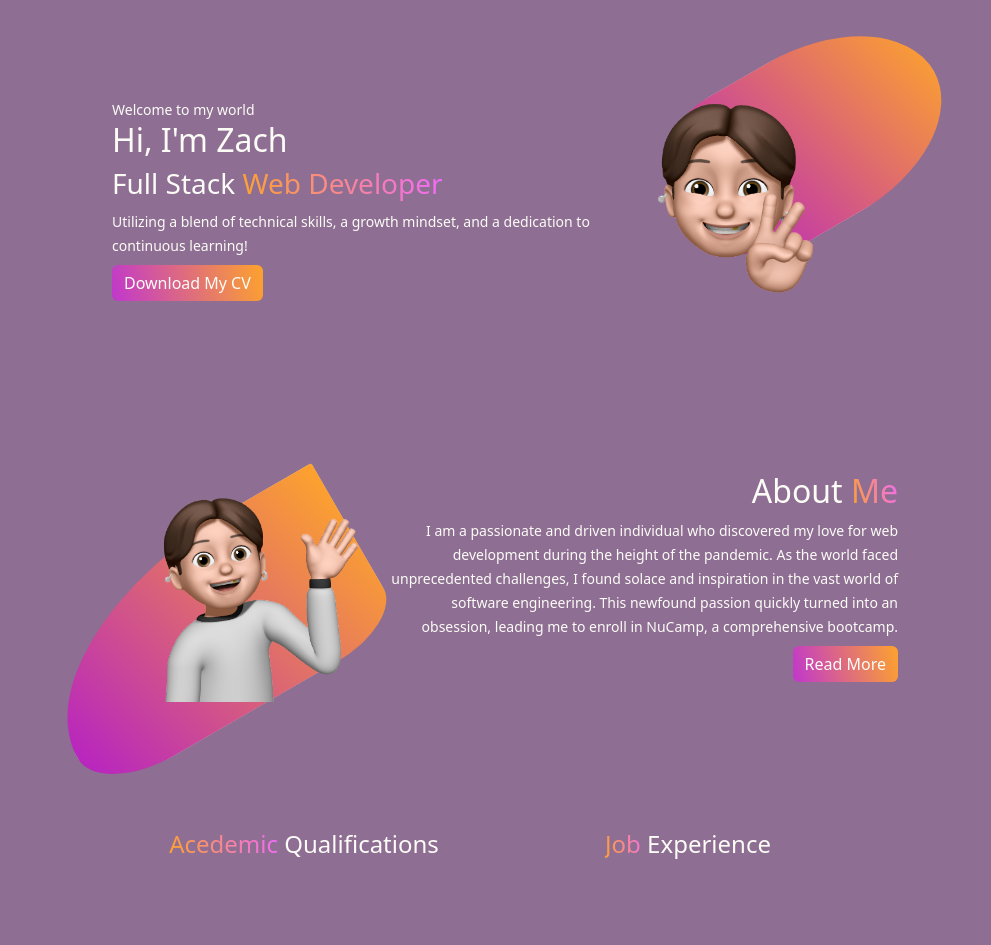
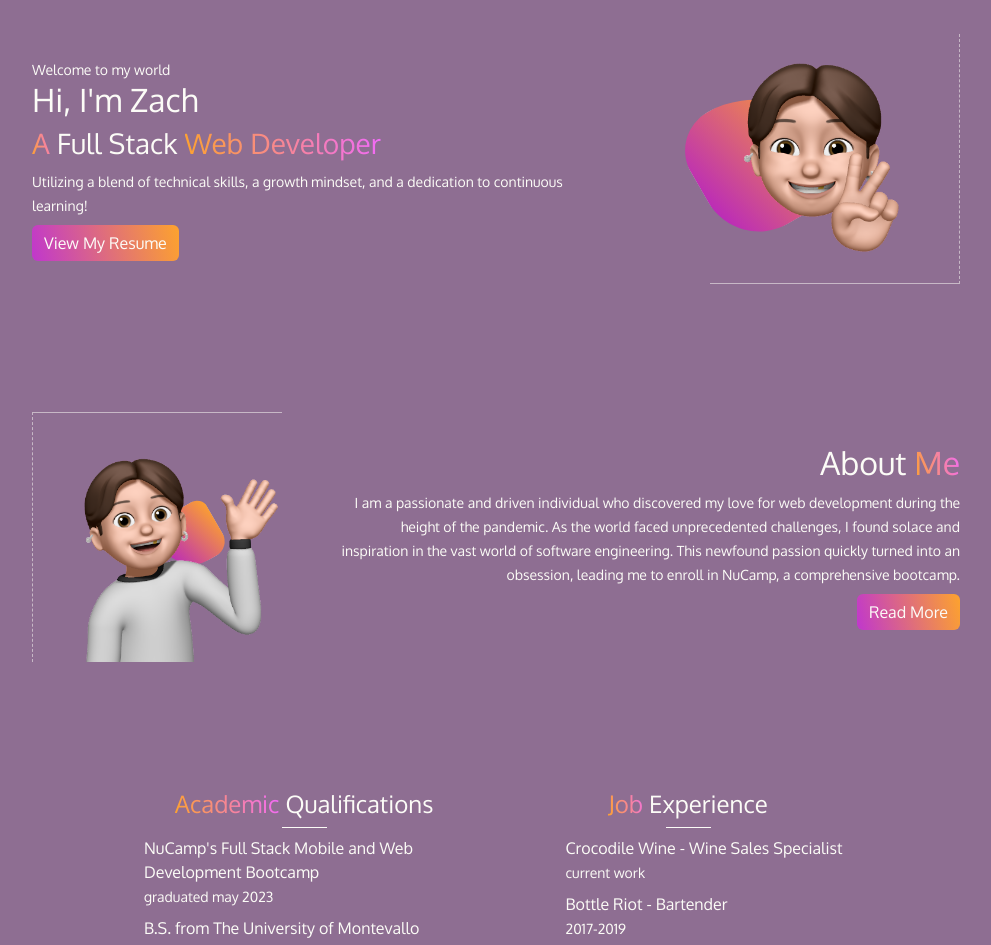
Before and after one commit to zdotg/zg-portfolio, a React (Create React App) app: page / in a window 1280 px wide. Shown: the part 120-1065 px from the top of the page, without its empty margins (144-1135 px from the left). Built offline with nearby package versions, Linux system fonts and the light colour scheme.

Commit message:
Added skills and Certs and worked on placement and responsiveness

```diff
--- a/public/index.html
+++ b/public/index.html
@@ -9,6 +9,9 @@
       name="description"
       content="Web site created using create-react-app"
     />
+    <link rel="preconnect" href="https://fonts.googleapis.com">
+    <link rel="preconnect" href="https://fonts.gstatic.com" crossorigin>
+    <link href="https://fonts.googleapis.com/css2?family=Oxygen&display=swap" rel="stylesheet">
     <link rel="apple-touch-icon" href="%PUBLIC_URL%/logo192.png" />
     <!--
       manifest.json provides metadata used when your web app is installed on a
--- a/src/App.css
+++ b/src/App.css
@@ -1,7 +1,15 @@
 .App {
   text-align: center;
+  max-width: 100%;
 }
 
+body {
+  font-family: 'Oxygen', sans-serif;
+}
+
+.list-style-none {
+  list-style-type: none;
+}
 /* button styles */
 
 .button-gradient {
@@ -33,10 +41,10 @@
 
 /* misc */
 
-.custom-shape {
+/* .custom-shape {
   position: absolute;
-  top: 40px;
-  left: 820px;
+  top: 5%;
+  left: 1050px;
   width: 275px;
   height: 175px;
   background-color: #f4f4f4;
@@ -49,7 +57,7 @@
 .custom-shape-b {
   position: absolute;
   top: 150px;
-  left: 175px;
+  left: 135px;
   width: 350px;
   height: 185px;
   background-color: #f4f4f4;
@@ -57,4 +65,54 @@
   border-radius: 305% 4% 90% 100%;
   z-index: 1;
   background-image: linear-gradient(75deg, rgba(182, 34, 195, 1) 0%, rgba(253, 163, 45, 1) 100%);
+} */
+
+.custom-shape {
+  position: relative;
+  width: 15%;
+  left: 13%;
+  height: auto;
+  background-color: #f4f4f4;
+  transform: rotate(-30deg);
+  border-radius: 45% 95% 35% 60%;
+  z-index: 1;
+  background-image: linear-gradient(75deg, rgba(182, 34, 195, 1) 0%, rgba(253, 163, 45, 1) 100%);
 }
+
+.custom-shape:before {
+  content: "";
+  display: block;
+  padding-top: 100%;
+}
+
+.custom-shape .shape-content {
+  position: absolute;
+  top: 50%;
+  left: 50%;
+  transform: translate(-50%, -50%);
+}
+
+.custom-shape-b {
+  position: relative;
+  width: 10%;
+  right: 13%;
+  height: auto;
+  background-color: #f4f4f4;
+  transform: rotate(-30deg);
+  border-radius: 135% 65% 90% 185%;
+  z-index: 1;
+  background-image: linear-gradient(75deg, rgba(182, 34, 195, 1) 0%, rgba(253, 163, 45, 1) 100%);
+}
+
+.custom-shape-b:before {
+  content: "";
+  display: block;
+  padding-top: 100%;
+}
+
+.custom-shape-b .shape-content {
+  position: absolute;
+  top: 50%;
+  left: 50%;
+  transform: translate(-50%, -50%);
+}
--- a/src/components/About.js
+++ b/src/components/About.js
@@ -13,17 +13,18 @@ const About = () => {
 
   return (
     <div class="card mx-auto about-card pt-5 pb-5">
-      <div class="card-body d-flex align-items-center">
+      <div class="card-body d-flex align-items-center justify-content-center">
         <img
           src={AboutMemoji}
           alt="My memoji"
           width="250px"
           height="250px"
           className="me-4"
+          class="img-border-about"
           style={{ zIndex: 2 }}
         />
         <div class="custom-shape-b"></div>
-        <div class="col-8 text-end">
+        <div class="col-sm-8 text-end">
           <div class="pb-2">
             <h2 class="main-text">
               About <span class="text-gradient">Me</span>
--- a/src/components/Intro.js
+++ b/src/components/Intro.js
@@ -5,13 +5,14 @@ import "../App.css";
 
 const Intro = () => {
   return (
-    <div class="card mx-auto intro-card pb-5 pt-5">
-      <div class="card-body d-flex align-items-center">
-        <div class="col-8">
+    <div class="card mx-auto intro-card pb-5 pt-5 ">
+      <div class="card-body d-flex align-items-center justify-content-center">
+        <div class="col-7">
           <div class="pb-2">
             <small class="main-text">Welcome to my world</small>
             <h2 class="main-text">Hi, I'm Zach</h2>
             <h3 class="main-text">
+              <span class="text-gradient">A </span>
               Full Stack <span class="text-gradient">Web Developer</span>
             </h3>
             <small class="main-text">
@@ -19,17 +20,18 @@ const Intro = () => {
               dedication to continuous learning!
             </small>
           </div>
-          <button class="btn button-gradient main-text">Download My CV</button>
+          <button class="btn  button-gradient main-text">View My Resume</button>
         </div>
+        <div class="custom-shape"></div>
         <img
           src={emoji}
           alt="My memoji"
           width="250px"
           height="250px"
           className="me-4"
+          class="img-border-intro"
           style={{ zIndex: 2 }}
         />
-        <div class="custom-shape"></div>
       </div>
     </div>
   );
--- a/src/components/NavBar.js
+++ b/src/components/NavBar.js
@@ -4,21 +4,26 @@ import "../App.css";
 
 const NavBar = () => {
   return (
-    <nav class="navbar navbar-expand-sm px-5 nav-styles pb-5">
-      <div class="container-fluid">
+    <nav class="navbar navbar-expand-sm px-5 nav-styles ">
+      <div class="container-sm">
         <a href="#" class="navbar-brand ">
-          <div class="display-6 navbar-text main-text">Zach Gallman</div>
+          <div class="display-6 navbar-text main-text">
+            Zach <span class="text-gradient">Gallman</span>;
+          </div>
         </a>
         <button
-          class="navbar-toggler"
+          className="navbar-toggler"
           type="button"
           data-toggle="collapse"
           data-target="#NavBar"
+          aria-controls="NavBar"
+          aria-expanded="false"
+          aria-label="Toggle navigation"
         >
           <span class="navbar-toggler-icon"></span>
         </button>
         <div class="collapse navbar-collapse" id="NavBar">
-          <ul class="navbar-nav mx-5 ">
+          <ul class="navbar-nav mx-auto justify-content-center pt-2">
             <li class="nav-item active">
               <a class="nav-link main-text" href="#About">
                 About Me
@@ -37,9 +42,11 @@ const NavBar = () => {
           </ul>
         </div>
         {/* Figure out how to make the contact me button collapse at a certain breakpoint. Then figure out how to make a contact me option appear when the navbar collapses at small viewport sizes */}
-        <button type="button" class="btn button ">
-          Contact Me
-        </button>
+        <div class="d-none d-sm-block">
+          <button type="button" class="btn button ">
+            <span class="text-gradient">Contact Me</span>
+          </button>
+        </div>
       </div>
     </nav>
   );
--- a/src/components/SkillsAndCert.js
+++ b/src/components/SkillsAndCert.js
@@ -11,15 +11,35 @@ const SkillsAndCerts = () => {
             <div class="d-flex justify-content-between">
               <div class="col-lg-6 d-flex flex-column align-items-center">
                 <h4 class="main-text">
-                  <span class="text-gradient">Acedemic</span> Qualifications
+                  <span class="text-gradient">Academic</span> Qualifications
                 </h4>
-                <ul></ul>
+                <div class="border-style-one"></div>
+                <ul>
+                  <li class="pt-2 main-text list-style-none">
+                    NuCamp's Full Stack Mobile and Web Development Bootcamp
+                  </li>
+                  <small class="main-text">graduated may 2023</small>
+                  <li class="pt-2 main-text list-style-none">
+                    B.S. from The University of Montevallo
+                  </li>
+                  <small class="main-text">graduated 2013</small>
+                </ul>
               </div>
               <div class="col-lg-6 d-flex flex-column align-items-center">
                 <h4 class="main-text">
                   <span class="text-gradient">Job </span>Experience
                 </h4>
-                <ul></ul>
+                <div class="border-style-one"></div>
+                <ul>
+                  <li class="pt-2 main-text list-style-none ">
+                    Crocodile Wine - Wine Sales Specialist
+                  </li>
+                  <small class="main-text">current work</small>
+                  <li class="pt-2 main-text list-style-none ">
+                    Bottle Riot - Bartender
+                  </li>
+                  <small class="main-text">2017-2019</small>
+                </ul>
               </div>
             </div>
           </div>
--- a/src/styles/about.css
+++ b/src/styles/about.css
@@ -1,8 +1,12 @@
 
 .about-card {
-    padding-left: 15rem;
-    padding-right: 15rem;
+    padding: 10rem;
     border-radius: 0;
     border: none;
     background-color: #8e6e92;
 }
+
+.img-border-about {
+    border-top: 1px solid #fcfcf785;
+    border-left: 1px dashed #fcfcf785;
+}
--- a/src/styles/intro.css
+++ b/src/styles/intro.css
@@ -1,8 +1,12 @@
 
 .intro-card {
-    padding-left: 15rem;
-    padding-right: 15rem;
+    padding: 10rem;
     border-radius: 0;
     border: none;
     background-color: #8e6e92;
 }
+
+.img-border-intro {
+    border-bottom: 1px solid #fcfcf785;
+    border-right: 1px dashed #fcfcf785;
+}
--- a/src/styles/skillsAndCert.css
+++ b/src/styles/skillsAndCert.css
@@ -5,3 +5,8 @@
     border: none;
     background-color: #8e6e92;
 }
+
+.border-style-one {
+    width: 45px;
+    border-bottom: 1px solid #fcfcf7;
+}
```
